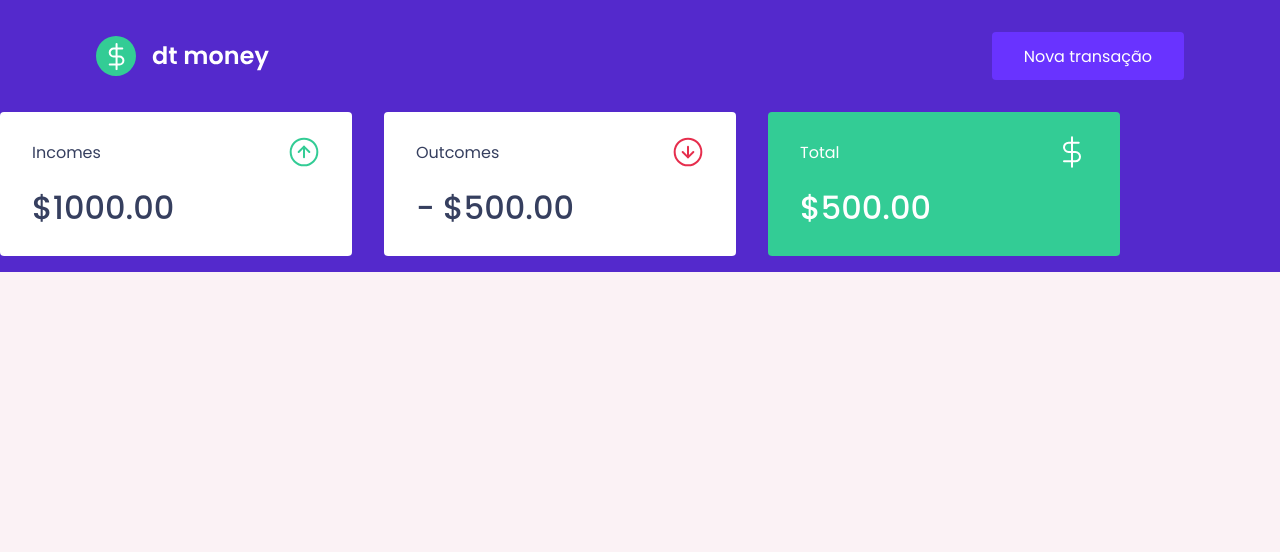
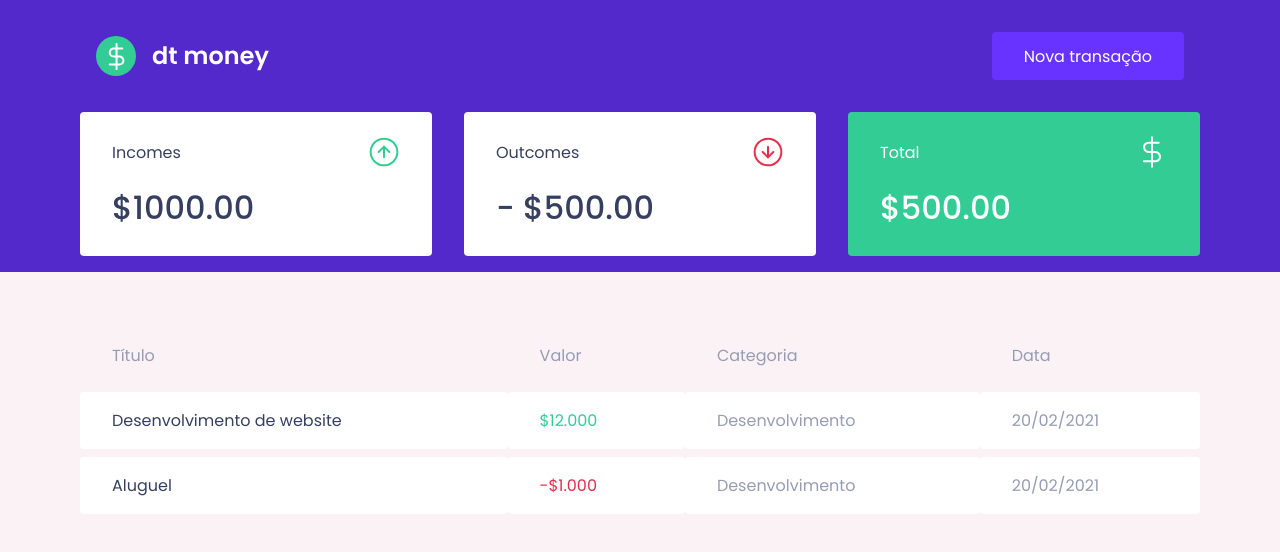
Before and after one commit to LeoAlvarenga/My-Finances, a React (Create React App) app: page / in a window 1280 px wide. Shown: the top 552 px of the page. Built offline with nearby package versions, Linux system fonts and the light colour scheme.

Commit message:
feat: dashboard and transactions table components

```diff
--- a/src/components/Dashboard/index.tsx
+++ b/src/components/Dashboard/index.tsx
@@ -1,6 +1,12 @@
 import { Summary } from "../Summary";
+import { TransactionsTable } from "../TransactionsTable";
 import { Container } from "./styles";
 
 export const Dashboard = () => {
-    return (<Container><Summary /></Container>);
-}
+  return (
+    <Container>
+      <Summary />
+      <TransactionsTable />
+    </Container>
+  );
+};
--- a/src/components/Dashboard/styles.ts
+++ b/src/components/Dashboard/styles.ts
@@ -2,4 +2,5 @@
 
 export const Container = styled.main`
     max-width: 1120px;
+    margin: 0 auto;
 `
--- /dev/null
+++ b/src/components/TransactionsTable/index.tsx
@@ -0,0 +1,32 @@
+import { Container } from "./styles";
+
+export const TransactionsTable = () => {
+  return (
+    <Container>
+      <table>
+        <thead>
+          <tr>
+            <th>Título</th>
+            <th>Valor</th>
+            <th>Categoria</th>
+            <th>Data</th>
+          </tr>
+        </thead>
+        <tbody>
+          <tr>
+            <td>Desenvolvimento de website</td>
+            <td className="deposit">$12.000</td>
+            <td>Desenvolvimento</td>
+            <td>20/02/2021</td>
+          </tr>
+          <tr>
+            <td>Aluguel</td>
+            <td className="withdraw">-$1.000</td>
+            <td>Desenvolvimento</td>
+            <td>20/02/2021</td>
+          </tr>
+        </tbody>
+      </table>
+    </Container>
+  );
+};
--- /dev/null
+++ b/src/components/TransactionsTable/styles.ts
@@ -0,0 +1,38 @@
+import styled from "styled-components";
+
+export const Container = styled.div`
+  margin-top: 4rem;
+
+  table {
+    width: 100%;
+    border-spacing: 0 0.5rem;
+
+    th {
+      color: var(--text-body);
+      font-weight: 400;
+      padding: 1rem 2rem;
+      text-align: left;
+      line-height: 1.5rem;
+    }
+
+    td {
+      padding: 1rem 2rem;
+      border: 0;
+      background-color: var(--shape);
+      color: var(--text-body);
+      border-radius: 0.25rem;
+
+      &:first-child {
+        color: var(--text-title);
+      }
+
+      &.deposit {
+        color: var(--green);
+      }
+
+      &.withdraw {
+        color: var(--red);
+      }
+    }
+  }
+`;
```
